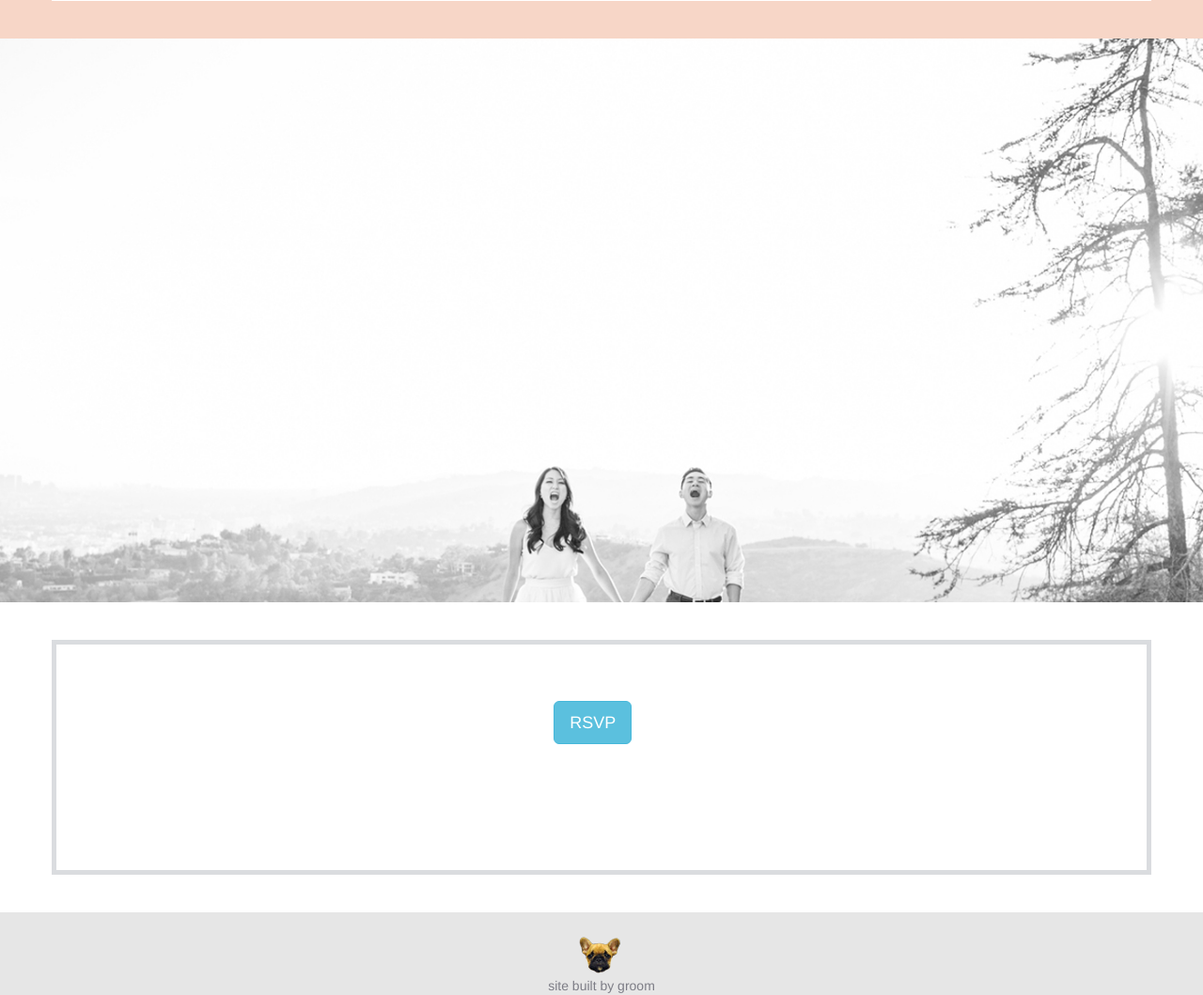
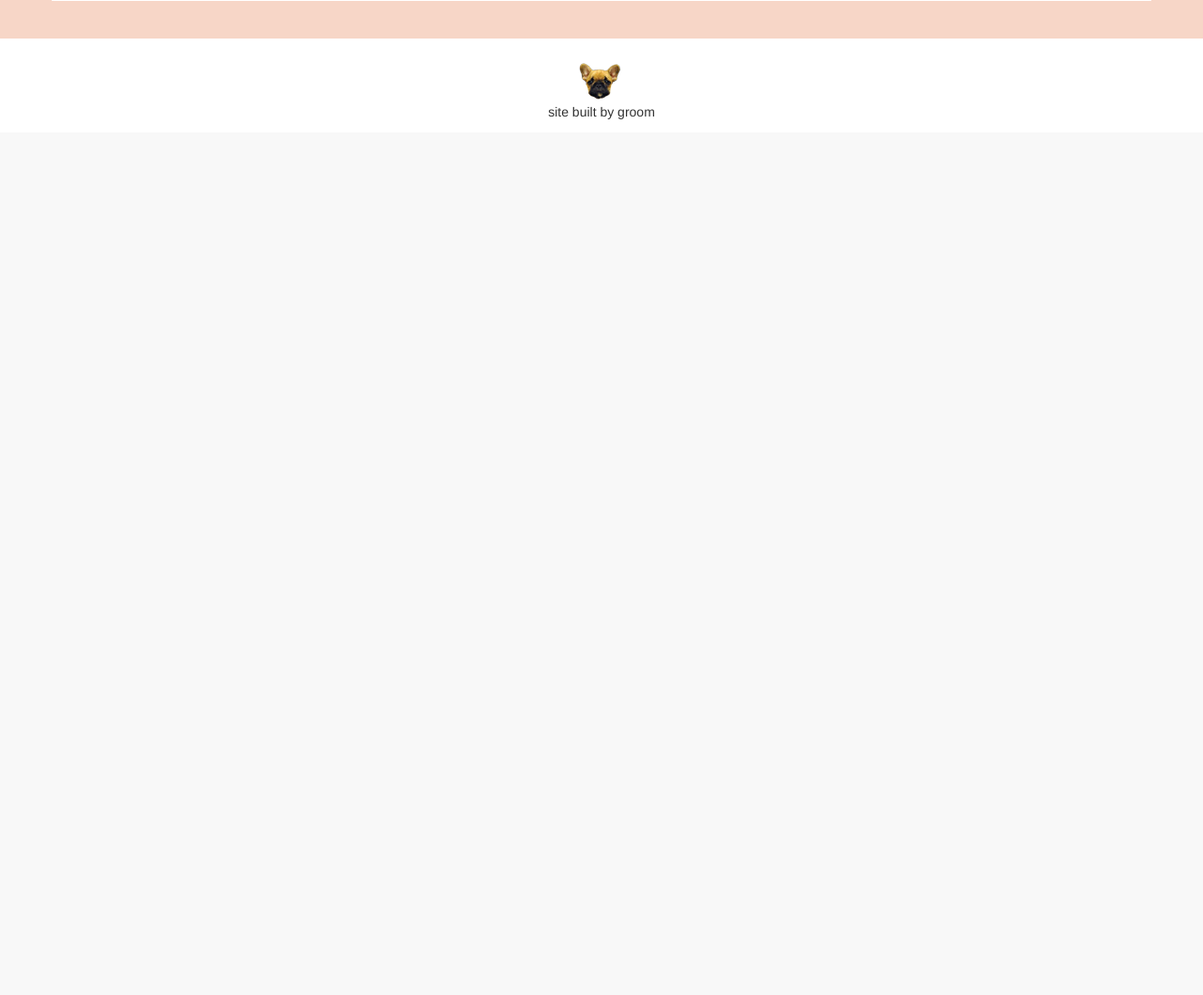
Before and after one commit to bkadowaki/kadowakiwedding, a Rails app: page / in a window 1280 px wide. Shown: the part 5369-6428 px from the top of the page at 94% size. After the commit the page ends 5496 px from the top, so only its background shows below. Run offline with Rails 7, Linux system fonts and the light colour scheme; style sheets or scripts are compiled from the project's sources; some libraries are stand-ins or nearby versions.

Commit message:
hiding auth, rsvp btn

```diff
--- a/app/assets/stylesheets/pages.css.scss
+++ b/app/assets/stylesheets/pages.css.scss
@@ -466,6 +466,9 @@
 	margin-top: 60px;
 	margin-left: 45.5%;
 }
+.rsvp-btn:hover {
+	text-decoration: none;
+}
 
 // MUSIC
 #music {
@@ -475,10 +478,12 @@
 // FOOTER
 #foot {
 	text-align: center;
-	background: #e6e6e6;
-	color: #7D7D86;
-	margin-bottom: 0;
+	// background: #e6e6e6;
+	background-color: white;
+	// color: #7D7D86;
+	// margin-bottom: 20px;
 	padding-top: 20px;
+	height: 100px;
 }
 #foot p {
 	margin-bottom: 0;
--- a/app/views/layouts/_navbar.html.erb
+++ b/app/views/layouts/_navbar.html.erb
@@ -15,15 +15,14 @@
 	    <div class="collapse navbar-collapse" id="bs-example-navbar-collapse-1">
 	      <ul class="nav navbar-nav">
 	        <li class="nav_links"><a id="bios_link">BIO's</a></li>
-	        <li class="nav_links"><a id="weddingp_link">WEDDING PARTY + BIRTH GIVERS</a></li>
+	        <li class="nav_links"><a id="weddingp_link">PARENTALS + WEDDING PARTY</a></li>
 	        <li class="nav_links"><a id="details_link">DETAILS</a></li>
 	        <!-- <li class="nav_links"><a id="registry_link">REGISTRY</a></li> -->
 	        <li class="nav_links"><a id="rsvp_link">RSVP</a></li>
-	        <li class="nav_links"><a href="#">#KADOWAKIWEDDING</a></li>
 	      </ul>
 	      <ul class="nav navbar-nav navbar-right">
-
-	        <li class="nav_links">
+	        <li class="nav_links"><a href="#">#KADOWAKIWEDDING</a></li>
+	        <!-- <li class="nav_links">
 	        	<a href="#" data-toggle="modal" data-target="#signUp">
 						  Sign Up
 						</a>
@@ -32,7 +31,7 @@
 	        	<a href="#" data-toggle="modal" data-target="#logIn">
 						  Log In
 						</a>
-	        </li>
+	        </li> -->
 
 	      </ul>
 	    </div><!-- /.navbar-collapse -->
--- a/app/views/pages/index.html.erb
+++ b/app/views/pages/index.html.erb
@@ -185,58 +185,14 @@
 
 
 <!-- BACKGROUND BREAK -->
-	<div id="break6"></div>
+	<!-- <div id="break6"></div> -->
 <!-- EIGHTH CONTAINER -->
-		<div id="eighth_container" class="conts">
+		<!-- <div id="eighth_container" class="conts"> -->
 <!-- RSVP -->
-				<div id="rsvp" class="container">
-						<button class="btn btn-info btn-lg" data-toggle="modal" data-target="#rsvp_modal">
-						  RSVP
-						</button>
-
-					<div class="modal fade" id="rsvp_modal" tabindex="-1" role="dialog" aria-labelledby="myModalLabel" aria-hidden="true">
-			  		<div class="modal-dialog">
-			    		<div class="modal-content">
-			      		<div class="modal-header">
-					        <button type="button" class="close" data-dismiss="modal"><span aria-hidden="true">&times;</span><span class="sr-only">Close</span></button>
-					        <h4 class="modal-title" id="myModalLabel">RSVP</h4>
-			      		</div>
-			      <div class="modal-body">
-							<%= form_for @rsvp, url: {controller: 'rsvps', action: 'create'}, method: 'post', class: 'form-horizontal' do |f| %>
-
-								<%= f.label :phone %>
-								<%= f.text_field :phone, class: 'form-control' %>
-
-								<%= f.label :attending %>
-								<%= f.text_field :attending, class: 'form-control' %>
-
-								<%= f.label :name1 %>
-								<%= f.text_field :name1, class: 'form-control' %>
-
-								<%= f.label :name2 %>
-								<%= f.text_field :name2, class: 'form-control' %>
-
-								<%= f.label :name3 %>
-								<%= f.text_field :name3, class: 'form-control' %>
-
-								<%= f.label :name4 %>
-								<%= f.text_field :name4, class: 'form-control' %>
-
-								<%= f.label :name5 %>
-								<%= f.text_field :name5, class: 'form-control' %>
-
-							  <%= f.submit "Submit" %>
-							<% end %>
-			      </div>
-						<div class="modal-footer">
-								  <button type="button" class="btn btn-default" data-dismiss="modal">Close</button>
-								</div>
-			    		</div>
-			  		</div>
-
-					</div>
+<!-- 				<div id="rsvp" class="container">
+					<button class="btn btn-info btn-lg"><a href="https://docs.google.com/forms/d/1VVBEmZG7PgtxswefLk_oGg0QuQhA-LtAhkJxZC0J4Hs/viewform?usp=send_form" class="rsvp-btn">Submit</a></button>
 				</div>
-		</div>
+		</div> -->
 <footer>
 	<div id="foot">
 		<%= image_tag "batfacetiny.png"%>
```
Also changed, not shown: 1 other file.
